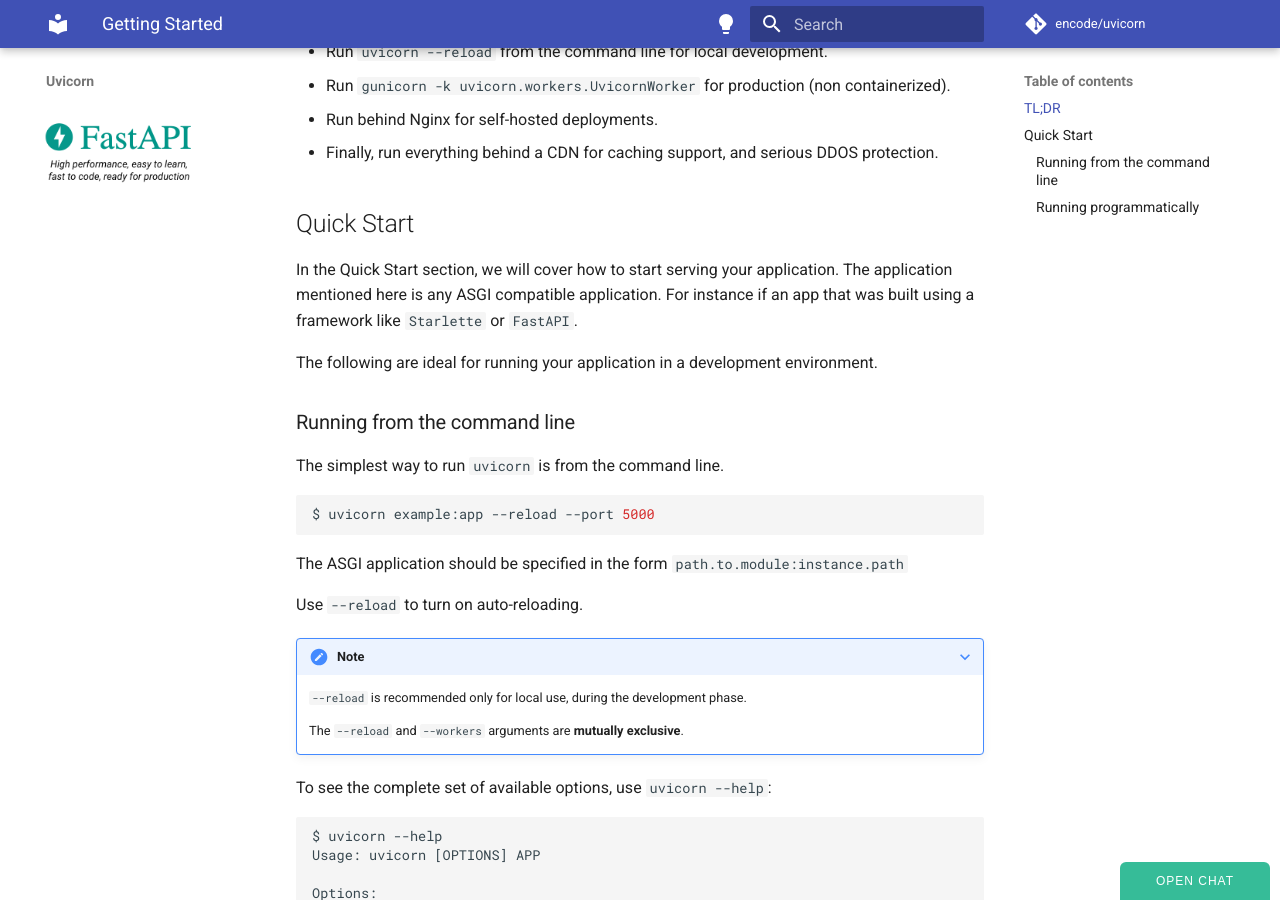
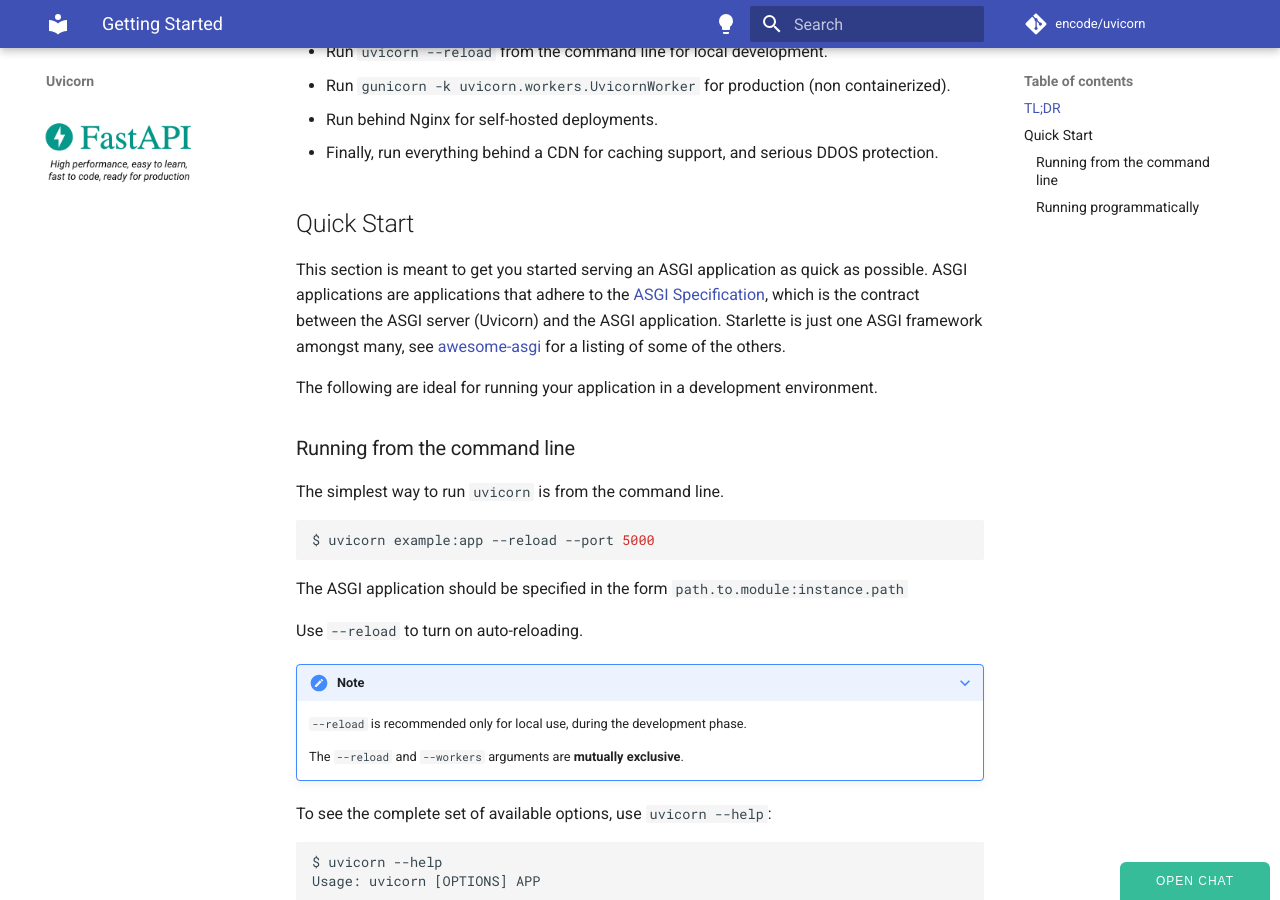
Before and after one commit to encode/uvicorn, an MkDocs documentation site: the page built from docs/deployment/getting-started.md, in a window 1280 px wide and 900 px high, scrolled down 311 px. Built offline with MkDocs 1.6.1 and Material for MkDocs 9.7.7, drawn with Linux system fonts in a browser that asks for light colours; comment, search, counter and statistics services are not loaded.

Commit message:
Update docs/deployment/getting-started.md
Co-authored-by: Adrian Garcia Badaracco <1755071+adriangb@users.noreply.github.com>

```diff
--- a/docs/deployment/getting-started.md
+++ b/docs/deployment/getting-started.md
@@ -12,7 +12,10 @@
 
 ## Quick Start
 
-In the Quick Start section, we will cover how to start serving your application. The application mentioned here is any ASGI compatible application. For instance if an app that was built using a framework like `Starlette` or `FastAPI`.
+This section is meant to get you started serving an ASGI application as quick as possible. ASGI applications are applications that adhere to the [ASGI Specification], which is the contract between the ASGI server (Uvicorn) and the ASGI application. Starlette  is just one ASGI framework amongst many, see [awesome-asgi] for a listing of some of the others.
+
+[ASGI Specification]: https://asgi.readthedocs.io/en/latest/
+[awesome-asgi]: https://github.com/florimondmanca/awesome-asgi
 
 The following are ideal for running your application in a development environment.
 
```
